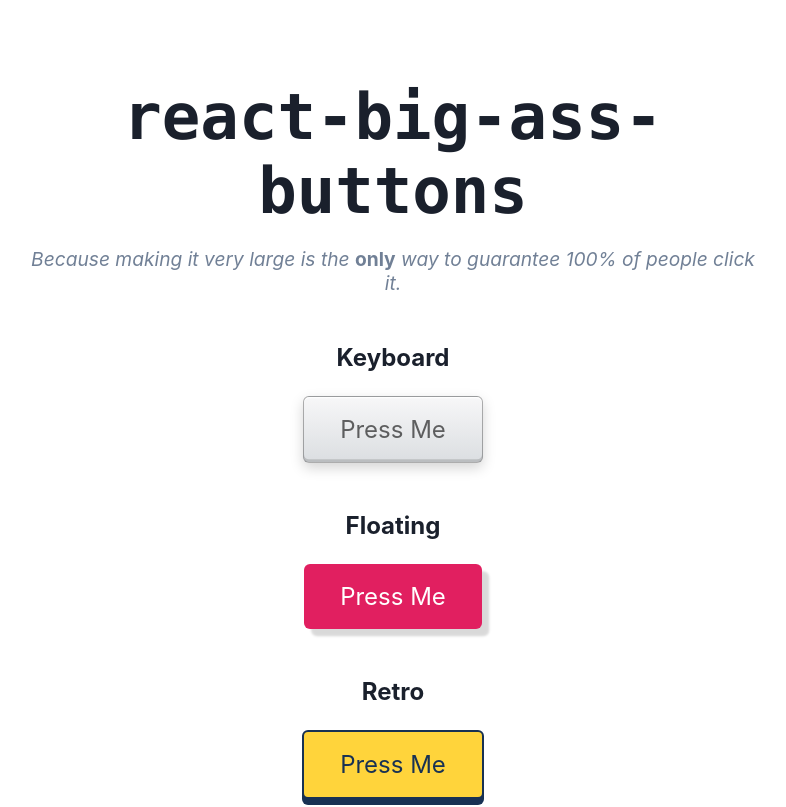
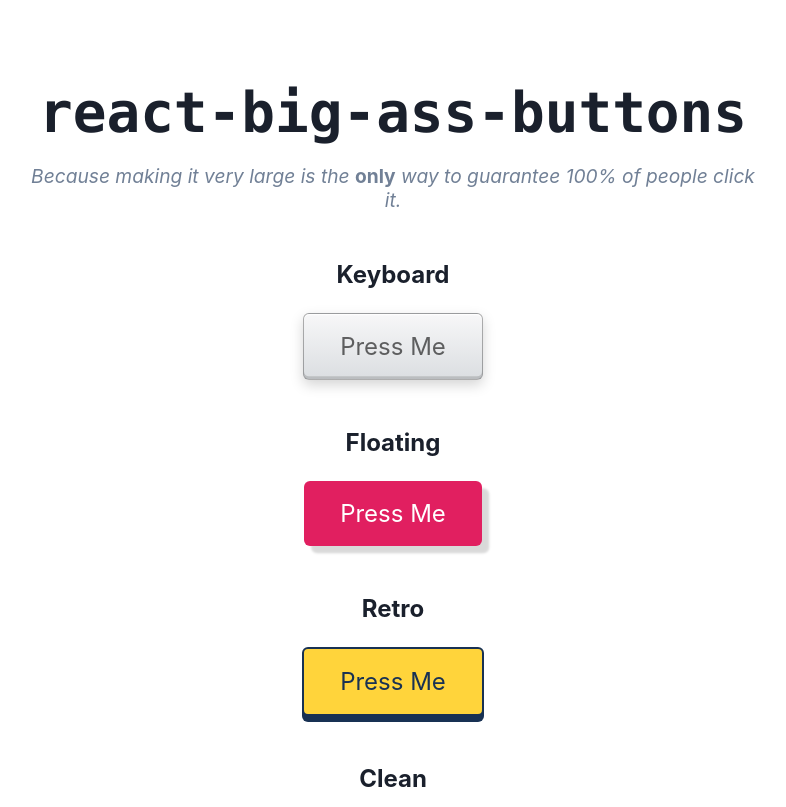
Before and after one commit to ncarchedi/big-ass-buttons.js, a Next.js app: page / in a window 1280 px wide. Shown: the top 807 px of the page, without its empty margins (247-1033 px from the left). Built offline with nearby package versions, Linux system fonts and the light colour scheme.

Commit message:
fix title font size

```diff
--- a/src/styles/globals.css
+++ b/src/styles/globals.css
@@ -33,7 +33,7 @@ body {
 
 .title {
   margin: 0;
-  font-size: 4rem;
+  font-size: 3.5rem;
   font-family: Menlo, Monaco, Lucida Console, Liberation Mono, DejaVu Sans Mono,
     Bitstream Vera Sans Mono, Courier New, monospace;
 }
```
